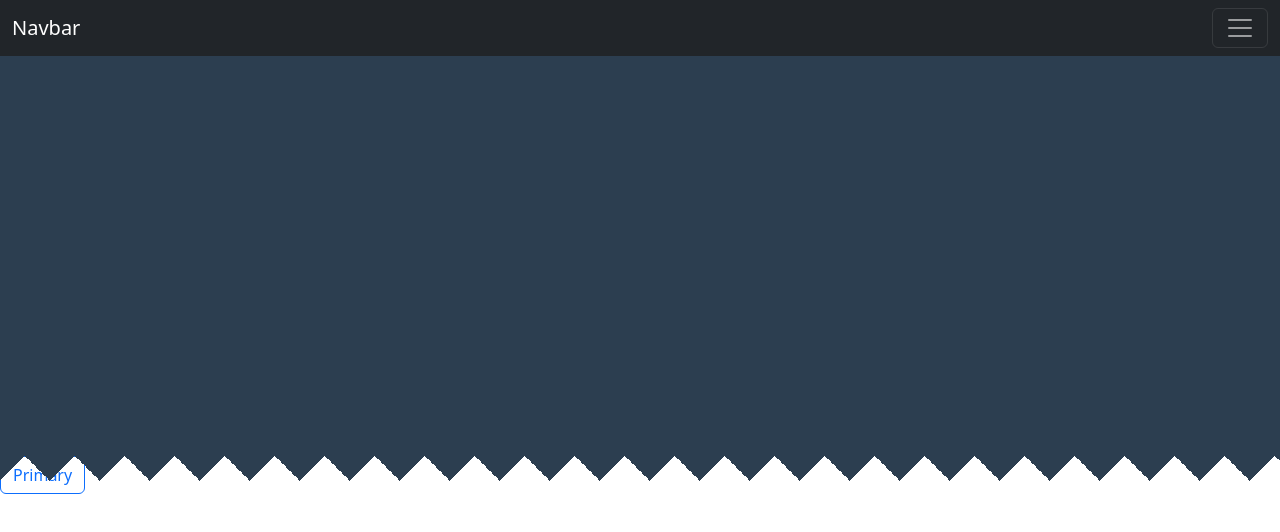
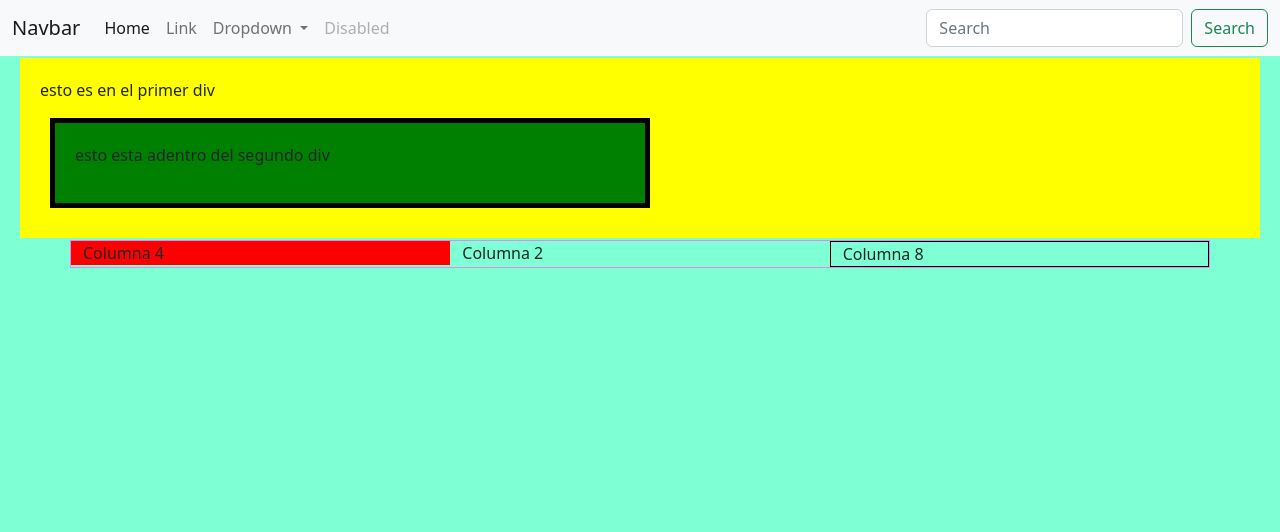
Before and after one commit to diego728/practica, a plain HTML site: page index.html in a window 1280 px wide. Drawn offline with nearby package versions, Linux system fonts and the light colour scheme.

Commit message:
probando columnas, div y container, probando merger de las ramas

```diff
--- a/index.html
+++ b/index.html
@@ -1,17 +1,21 @@
 <!DOCTYPE html>
 <html lang="en">
   <head>
-    <meta charset="UTF-8">
-    <meta http-equiv="X-UA-Compatible" content="IE=edge">
-    <meta name="viewport" content="width=device-width, initial-scale=1.0">
+    <meta charset="UTF-8" />
+    <meta http-equiv="X-UA-Compatible" content="IE=edge" />
+    <meta name="viewport" content="width=device-width, initial-scale=1.0" />
     <title>Document</title>
     <!-- CSS only -->
-<link href="https://cdn.jsdelivr.net/npm/bootstrap@5.2.3/dist/css/bootstrap.min.css" rel="stylesheet" integrity="sha384-rbsA2VBKQhggwzxH7pPCaAqO46MgnOM80zW1RWuH61DGLwZJEdK2Kadq2F9CUG65" crossorigin="anonymous">
-<link rel="stylesheet" type="text/css" href="styles.css">
+    <link
+      href="https://cdn.jsdelivr.net/npm/bootstrap@5.2.3/dist/css/bootstrap.min.css"
+      rel="stylesheet"
+      integrity="sha384-rbsA2VBKQhggwzxH7pPCaAqO46MgnOM80zW1RWuH61DGLwZJEdK2Kadq2F9CUG65"
+      crossorigin="anonymous"
+    />
+    <link rel="stylesheet" type="text/css" href="styles.css" />
   </head>
   <body>
-    <div class="div-header">
-        <nav class="navbar navbar-dark bg-dark" id="nav1">
+    <nav class="navbar navbar-expand-lg navbar-light bg-light">
       <div class="container-fluid">
         <a class="navbar-brand" href="#">Navbar</a>
         <button class="navbar-toggler" type="button" data-bs-toggle="collapse" data-bs-target="#navbarSupportedContent" aria-controls="navbarSupportedContent" aria-expanded="false" aria-label="Toggle navigation">
@@ -47,14 +51,35 @@
         </div>
       </div>
     </nav>
-    </div>
-    <section class="spikes"></section>
 
 
-    <button type="button" class="btn btn-outline-primary">Primary</button>
+  <!--<section class="spikes">
+    <img
+      id="imagenfondo"
+      src="/imagenes/pantera-negra-fondo-de-338298.jpg"
+      alt=""
+    />
+    <img src="imagenes/pant.jpg" alt="pantera" />
+  </section>-->
+    <div id="div1" style="background-color: yellow;">
+      <p>esto es en el primer div</p>
+        <div id="div2" style="background-color: green;">
+          <p>esto esta adentro del segundo div</p>
+        </div>
+    </div>
+    <div class="container" >
+      <div class="row align-items-start" id="row">
+        <div class= "col-4 col order-1" style="background-color: red;"> Columna 4 </div>
+        <div class="col-4 col order-3" id="col8" > Columna 8 </div>
+        <div class="col-4 col order-2" > Columna 2 </div>
+      </div>
 
-
+    </div>
     <!-- JavaScript Bundle with Popper -->
-<script src="https://cdn.jsdelivr.net/npm/bootstrap@5.2.3/dist/js/bootstrap.bundle.min.js" integrity="sha384-kenU1KFdBIe4zVF0s0G1M5b4hcpxyD9F7jL+jjXkk+Q2h455rYXK/7HAuoJl+0I4" crossorigin="anonymous"></script>
+    <script
+      src="https://cdn.jsdelivr.net/npm/bootstrap@5.2.3/dist/js/bootstrap.bundle.min.js"
+      integrity="sha384-kenU1KFdBIe4zVF0s0G1M5b4hcpxyD9F7jL+jjXkk+Q2h455rYXK/7HAuoJl+0I4"
+      crossorigin="anonymous"
+    ></script>
   </body>
 </html>
--- a/styles.css
+++ b/styles.css
@@ -1,10 +1,46 @@
-#nav1{
+body {
+  background-color: aquamarine;
+}
+#div1{
+  margin: 2px;
+  margin-left: 20px;
+  margin-right: 20px;
+  padding: 20px;
+  border-color: blue;
 
+}
+#div2{
+  margin:10px;
+  padding: 20px;
+  border: 5px solid #000;
+  width: 50%;
+}
+#col8{
+  background-color: aquamarine;
+  border: 1px solid #000;
 
-    border: 50px;
-    background-color: aqua;
-    border-color: yellow;
 }
+#row{
+  border: 1px solid violet;
+}
+#imagenfondo {
+  border-radius: 0%;
+  position: absolute;
+  top: 0%;
+  left: 0%;
+  width: 100%;
+  height: 400px;
+
+}
+
+img {
+  position: absolute;
+  top: 280px;
+  left: 10px;
+  z-index: 10;
+  border-radius: 10%;
+}
+
 .spikes {
   position: relative;
   background: #2c3e50;
@@ -12,12 +48,13 @@
 }
 
 .spikes::after {
+  background-color: coral;
   content: "";
   position: absolute;
   right: 0;
   left: -0%;
   top: 100%;
-  z-index: 10;
+  z-index: -10;
   display: block;
   height: 50px;
   background-size: 50px 100%;
```
Also changed, not shown: imagenes/bebe.jpg (added), imagenes/cara.jpg (added), imagenes/pant.jpg (added), imagenes/pantera-negra-fondo-de-338298.jpg (added). Lines whose indentation alone changed are shown as unchanged.
